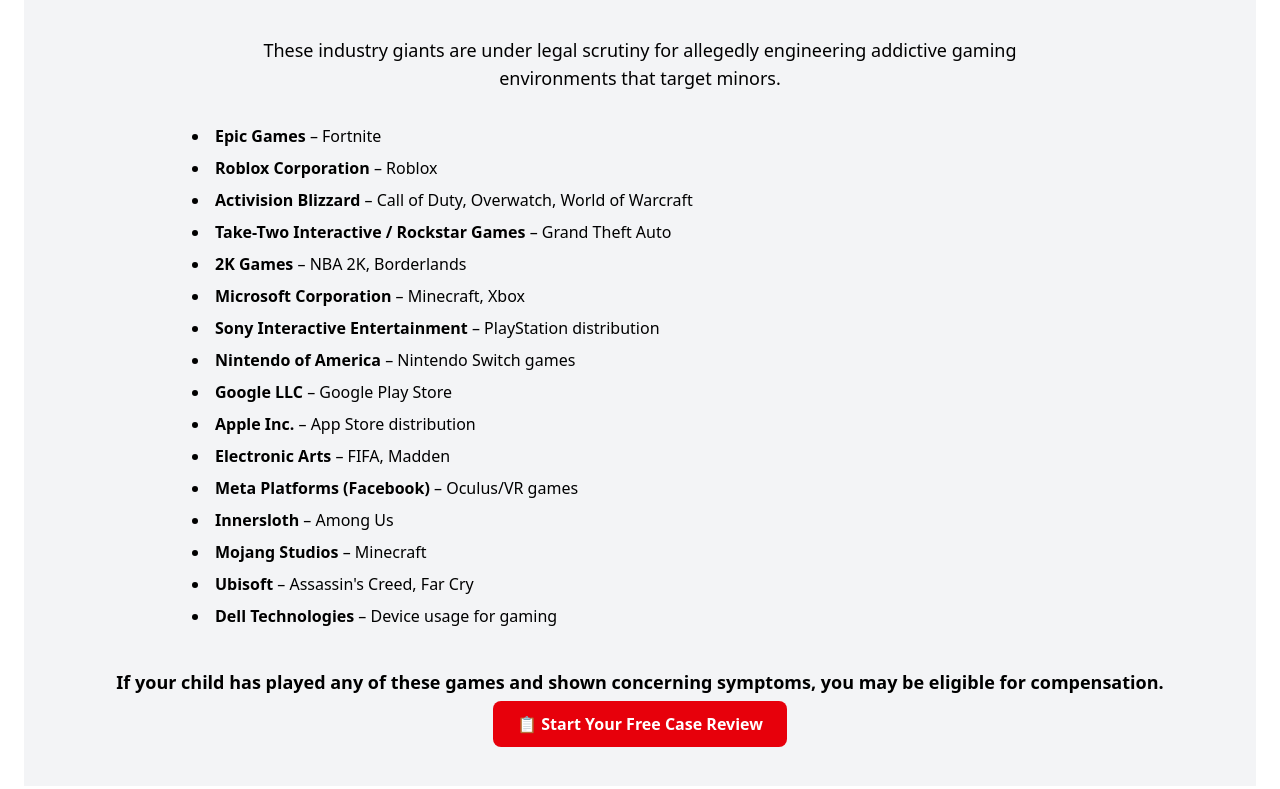
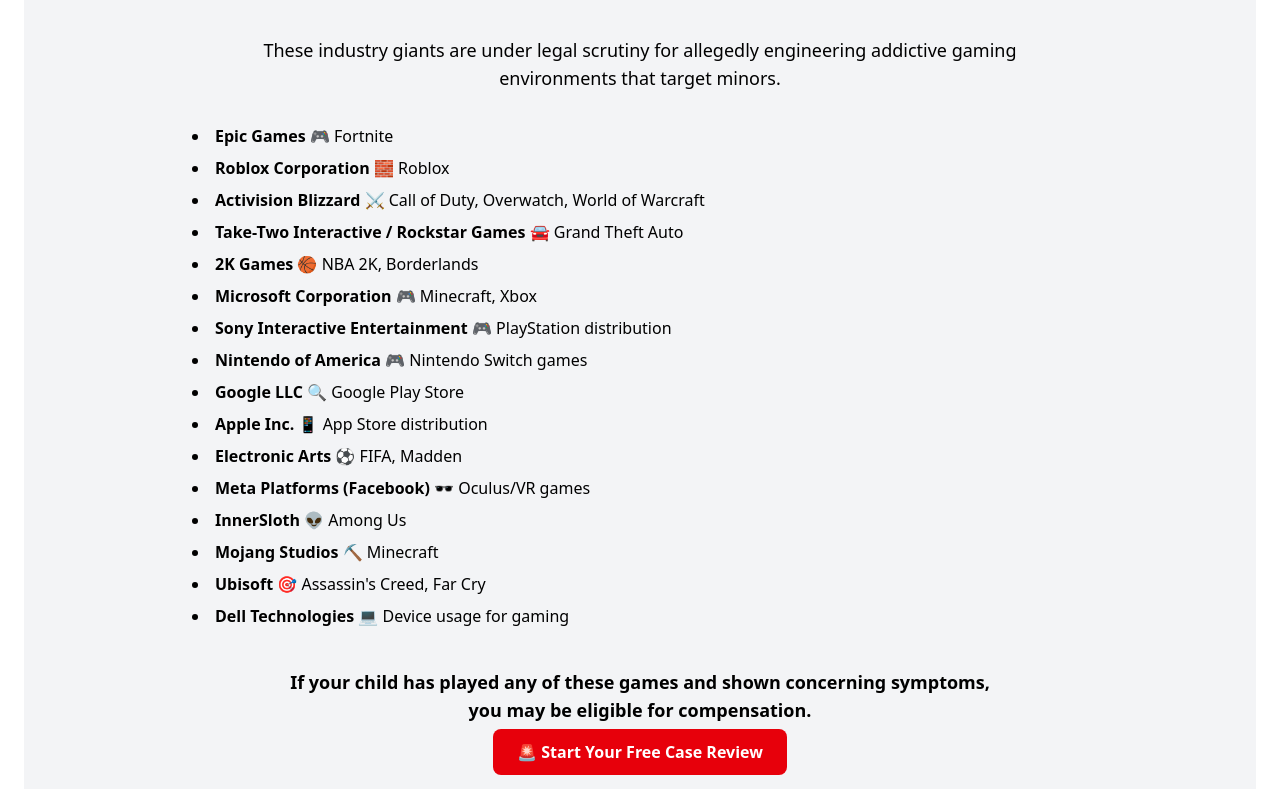
Before and after one commit to P-Paths/torc-landing, a Next.js app: page / in a window 1280 px wide. Shown: the part 2771-3560 px from the top of the page. Built offline with nearby package versions, Linux system fonts and the light colour scheme.

Commit message:
Fix unescaped apostrophe & rebuild list

```diff
--- a/components/CompaniesInLawsuit.js
+++ b/components/CompaniesInLawsuit.js
@@ -2,7 +2,7 @@
   return (
     <section className="bg-gray-100 px-6 md:px-12 py-12 text-black">
       <h2 className="text-3xl md:text-4xl font-bold text-center mb-10">
-        🎮 Companies Named in the Lawsuit
+        Companies Named in the Lawsuit
       </h2>
 
       <p className="text-center max-w-3xl mx-auto text-lg mb-8">
@@ -10,36 +10,37 @@
       </p>
 
       <ul className="list-disc list-inside max-w-4xl mx-auto space-y-2 text-sm md:text-base">
-        <li><strong>Epic Games</strong> – Fortnite</li>
-        <li><strong>Roblox Corporation</strong> – Roblox</li>
-        <li><strong>Activision Blizzard</strong> – Call of Duty, Overwatch, World of Warcraft</li>
-        <li><strong>Take-Two Interactive / Rockstar Games</strong> – Grand Theft Auto</li>
-        <li><strong>2K Games</strong> – NBA 2K, Borderlands</li>
-        <li><strong>Microsoft Corporation</strong> – Minecraft, Xbox</li>
-        <li><strong>Sony Interactive Entertainment</strong> – PlayStation distribution</li>
-        <li><strong>Nintendo of America</strong> – Nintendo Switch games</li>
-        <li><strong>Google LLC</strong> – Google Play Store</li>
-        <li><strong>Apple Inc.</strong> – App Store distribution</li>
-        <li><strong>Electronic Arts</strong> – FIFA, Madden</li>
-        <li><strong>Meta Platforms (Facebook)</strong> – Oculus/VR games</li>
-        <li><strong>Innersloth</strong> – Among Us</li>
-        <li><strong>Mojang Studios</strong> – Minecraft</li>
-        <li><strong>Ubisoft</strong> – Assassin's Creed, Far Cry</li>
-        <li><strong>Dell Technologies</strong> – Device usage for gaming</li>
+        <li><strong>Epic Games</strong> 🎮 Fortnite</li>
+        <li><strong>Roblox Corporation</strong> 🧱 Roblox</li>
+        <li><strong>Activision Blizzard</strong> ⚔️ Call of Duty, Overwatch, World of Warcraft</li>
+        <li><strong>Take-Two Interactive / Rockstar Games</strong> 🚘 Grand Theft Auto</li>
+        <li><strong>2K Games</strong> 🏀 NBA 2K, Borderlands</li>
+        <li><strong>Microsoft Corporation</strong> 🎮 Minecraft, Xbox</li>
+        <li><strong>Sony Interactive Entertainment</strong> 🎮 PlayStation distribution</li>
+        <li><strong>Nintendo of America</strong> 🎮 Nintendo Switch games</li>
+        <li><strong>Google LLC</strong> 🔍 Google Play Store</li>
+        <li><strong>Apple Inc.</strong> 📱 App Store distribution</li>
+        <li><strong>Electronic Arts</strong> ⚽ FIFA, Madden</li>
+        <li><strong>Meta Platforms (Facebook)</strong> 🕶️ Oculus/VR games</li>
+        <li><strong>InnerSloth</strong> 👽 Among Us</li>
+        <li><strong>Mojang Studios</strong> ⛏️ Minecraft</li>
+        <li><strong>Ubisoft</strong> 🎯 Assassin&apos;s Creed, Far Cry</li>
+        <li><strong>Dell Technologies</strong> 💻 Device usage for gaming</li>
       </ul>
 
       <div className="text-center mt-10">
         <p className="text-lg font-semibold mb-4">
-          If your child has played any of these games and shown concerning symptoms,
+          If your child has played any of these games and shown concerning symptoms,<br />
           you may be eligible for compensation.
         </p>
+
         <a
-          href="https://forms.gle/z3Wx5LVQQox5xXVw7"
+          href="https://forms.gle/3hw5kLVQQogx5xXw7"
           target="_blank"
           rel="noopener noreferrer"
           className="bg-red-600 text-white font-bold py-3 px-6 rounded-lg hover:bg-red-700 transition"
         >
-          📋 Start Your Free Case Review
+          🚨 Start Your Free Case Review
         </a>
       </div>
     </section>
```
